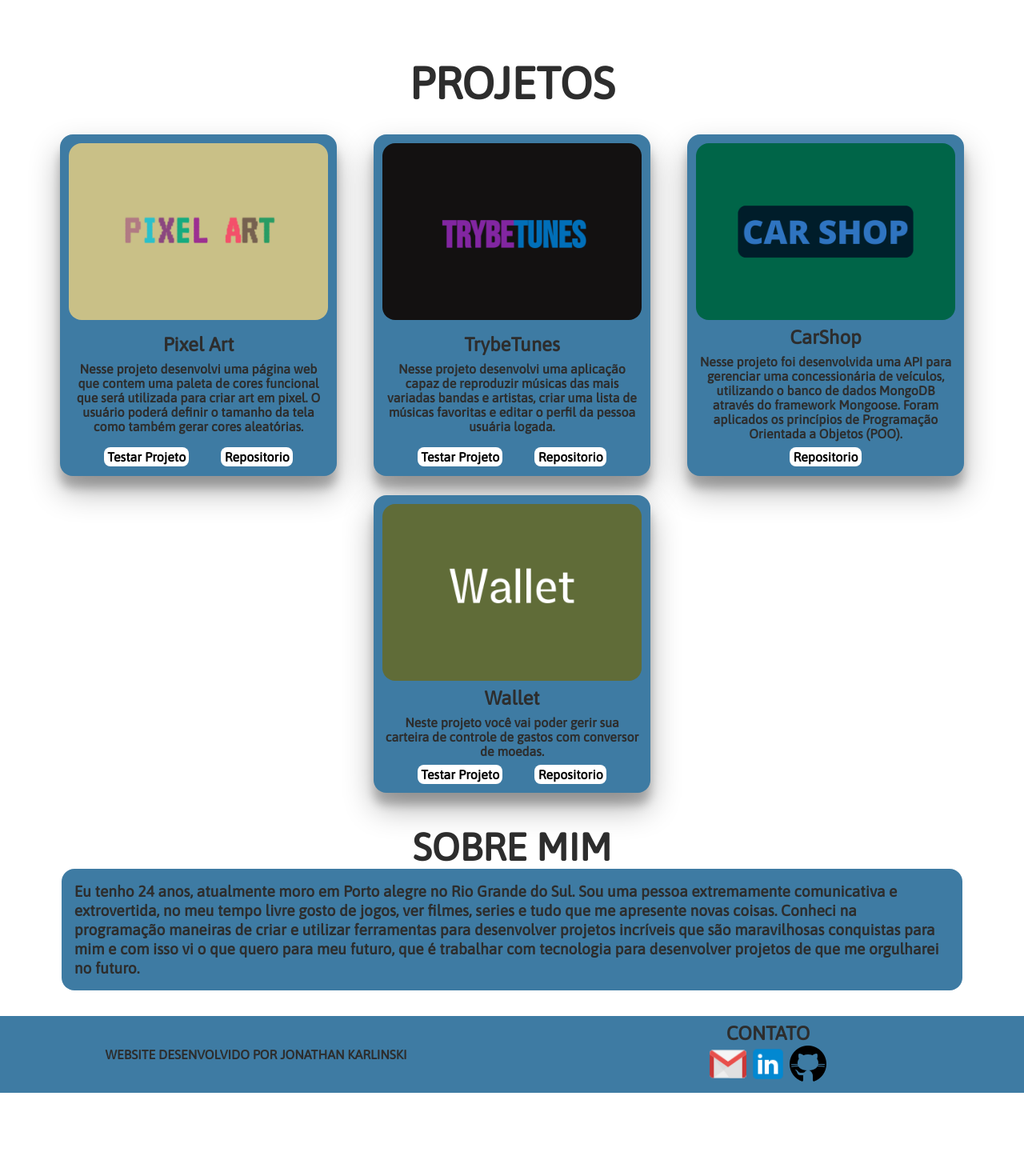
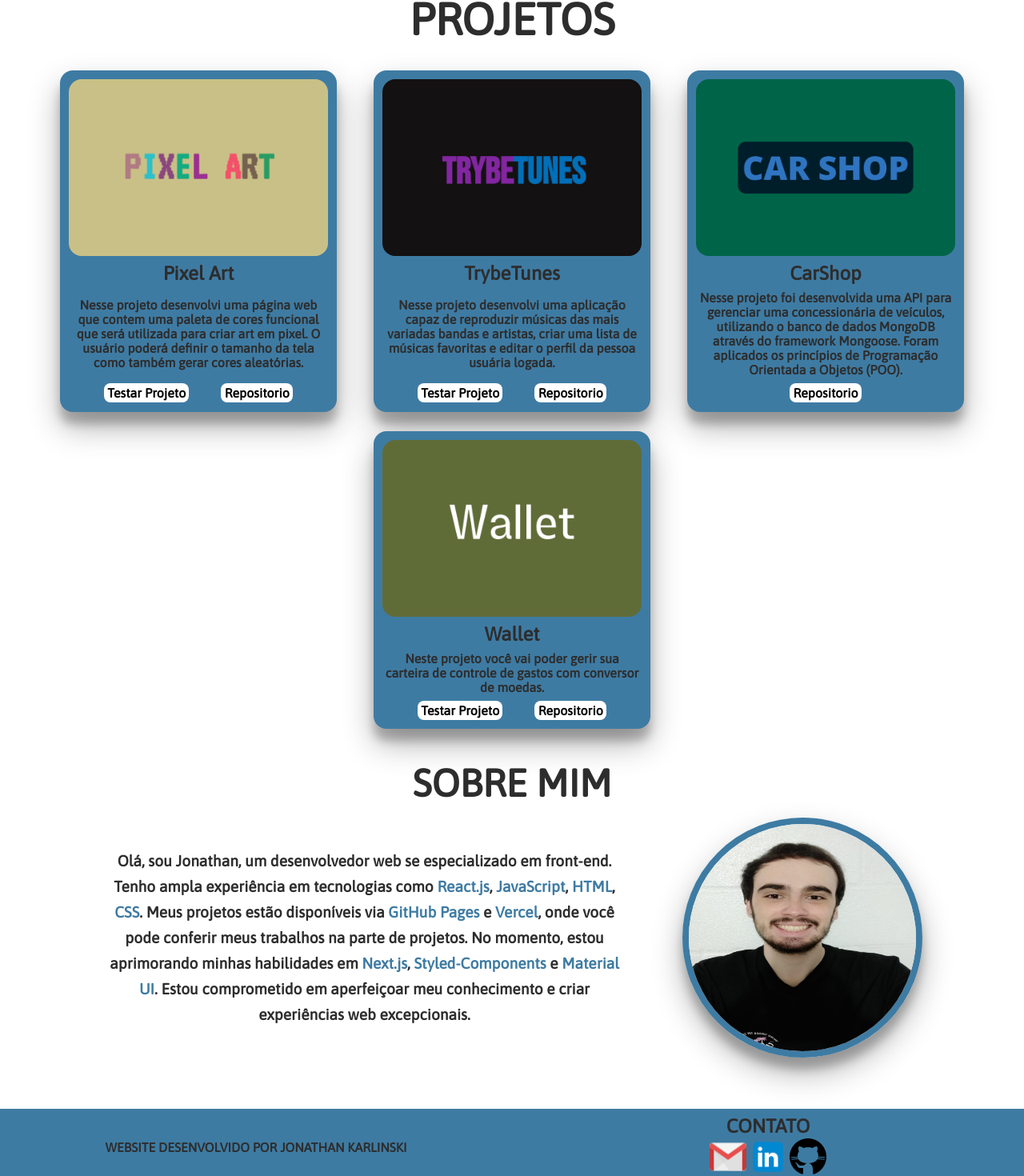
Before and after one commit to jonathankarlinski/new-portfolio, a Next.js app: page / in a window 1280 px wide. Shown: the part 824-2294 px from the top of the page at 80% size. Before the commit the page ends 2190 px from the top, so only its background shows below. Built offline with nearby package versions, Linux system fonts and the light colour scheme.

Commit message:
feat: Criando novo "Sobre mim" do projeto

```diff
--- a/src/components/About.jsx
+++ b/src/components/About.jsx
@@ -1,3 +1,4 @@
+import Image from 'next/image';
 import React, { useContext } from 'react'
 import AppProvider from '../context/AppContext';
 
@@ -11,8 +12,15 @@ function About() {
       <h1>SOBRE MIM</h1>
       <div className="about-container-box">
         <p>
-          Eu tenho 24 anos, atualmente moro em Porto alegre no Rio Grande do Sul. Sou uma pessoa extremamente comunicativa e extrovertida,  no meu tempo livre gosto de jogos,  ver filmes, series e tudo que me apresente novas coisas. Conheci na programação maneiras de criar e utilizar ferramentas para desenvolver projetos incríveis que são maravilhosas conquistas para mim e com isso vi o que quero para meu futuro, que é trabalhar com tecnologia para desenvolver projetos de que me orgulharei no futuro.
+        Olá, sou Jonathan, um desenvolvedor web se especializado em front-end. Tenho ampla experiência em tecnologias como <span>React.js</span>, <span>JavaScript</span>, <span>HTML</span>, <span>CSS</span>. Meus projetos estão disponíveis via <span>GitHub Pages</span> e <span>Vercel</span>, onde você pode conferir meus trabalhos na parte de projetos. No momento, estou aprimorando minhas habilidades em <span>Next.js</span>, <span>Styled-Components</span> e <span>Material UI</span>. Estou comprometido em aperfeiçoar meu conhecimento e criar experiências web excepcionais.
         </p>
+        <Image
+        src={`/images/minhaFoto.jpeg`}
+        width={300}
+        height={300}
+        alt="minha foto"
+        priority
+        />
       </div>
     </section>
   );
--- a/src/components/ButtonEmail.jsx
+++ b/src/components/ButtonEmail.jsx
@@ -1,7 +1,6 @@
 import React from 'react'
 import Image from 'next/image';
 import clipboardCopy from 'clipboard-copy';
-
 
 function ButtonEmail() {
 
--- a/src/components/Footer.jsx
+++ b/src/components/Footer.jsx
@@ -3,12 +3,11 @@ import AppProvider from '../context/AppContext';
 import ButtonEmail from './ButtonEmail';
 import LinkSocial from './LinkSocial';
 
-
 function Footer() {
   const { darkMode } = useContext(AppProvider);
 
   return (
-    <section
+    <footer
       className={`footer-container ${darkMode}`}
       id='CONTATO'>
       <p>WEBSITE DESENVOLVIDO POR JONATHAN KARLINSKI</p>
@@ -28,7 +27,7 @@ function Footer() {
           />
         </div>
       </div>
-    </section>
+    </footer>
   );
 }
 
--- a/src/components/Header.jsx
+++ b/src/components/Header.jsx
@@ -40,7 +40,7 @@ function Header() {
 
   return (
     <div id='HOME'>
-      <header className={`header-container ${darkMode}`}>
+      <header className={`header-container ${darkMode} header-fixed`}>
         <LinksHeader />
         <button
           className={`${darkMode}`}
--- a/src/components/LinkSocial.jsx
+++ b/src/components/LinkSocial.jsx
@@ -2,9 +2,8 @@ import React from 'react'
 import Image from 'next/image';
 import PropTypes from 'prop-types';
 
-
 function LinkSocial(props) {
-  const { link, src, alt} = props;
+  const { link, src, alt } = props;
   return (
     <a
       href={link}
--- a/src/components/Projects.jsx
+++ b/src/components/Projects.jsx
@@ -8,8 +8,8 @@ function Projects() {
 
   return (
     <section
+      id="PROJETOS"
       className={`projects-container ${darkMode}`}
-      id="PROJETOS"
     >
       <h1>PROJETOS</h1>
       <div className="projects-container-projects">
--- a/src/styles/3-modules/_about.scss
+++ b/src/styles/3-modules/_about.scss
@@ -4,7 +4,7 @@
   justify-content: center;
   flex-direction: column;
   width: 100%;
-  padding-bottom: 2rem;
+  padding-bottom: 3rem;
   margin-top: 2.5rem;
 
   h1 {
@@ -13,14 +13,28 @@
 
   &-box {
     width: 88%;
+    display: flex;
+    align-items: center;
+    justify-content: space-around;
     padding: 1rem;
-    border-radius: 1rem;
-    background-color: $blue;
 
     p {
+      width: 60%;
       font-size: 1.2rem;
       font-weight: 600;
-      line-height: 1.5rem;
+      line-height: 2rem;
+      text-align: center;
+
+      span {
+        color: $blue;
+        font-weight: bold;
+      }
+    }
+
+    img {
+      border-radius: 10rem;
+      border: 0.5rem solid $blue;
+      box-shadow: rgba(0, 0, 0, 0.3) 0px 19px 38px, rgba(0, 0, 0, 0.22) 0px 15px 12px;
     }
   }
 }
@@ -28,5 +42,10 @@
 @media only screen and (max-width: 800px) {
   .about-container {
     padding-top: 2rem;
+
+    &-box {
+      flex-direction: column;
+      gap: 1rem;
+    }
   }
 }
--- a/src/styles/3-modules/_projects.scss
+++ b/src/styles/3-modules/_projects.scss
@@ -62,7 +62,6 @@
       }
 
       &-img {
-        cursor: pointer;
         border-radius: 1rem;
       }
 
@@ -86,7 +85,12 @@
         }
 
         p {
+          display: flex;
+          align-items: center;
           font-weight: 600;
+          border-radius: 0.5rem;
+          text-align: center;
+          height: 100%;
         }
       }
 
```
Also changed, not shown: src/pages/projetos/[name].jsx (deleted, +0 -80 lines), public/images/minhaFoto.jpeg (added). Lines whose indentation alone changed are shown as unchanged.
